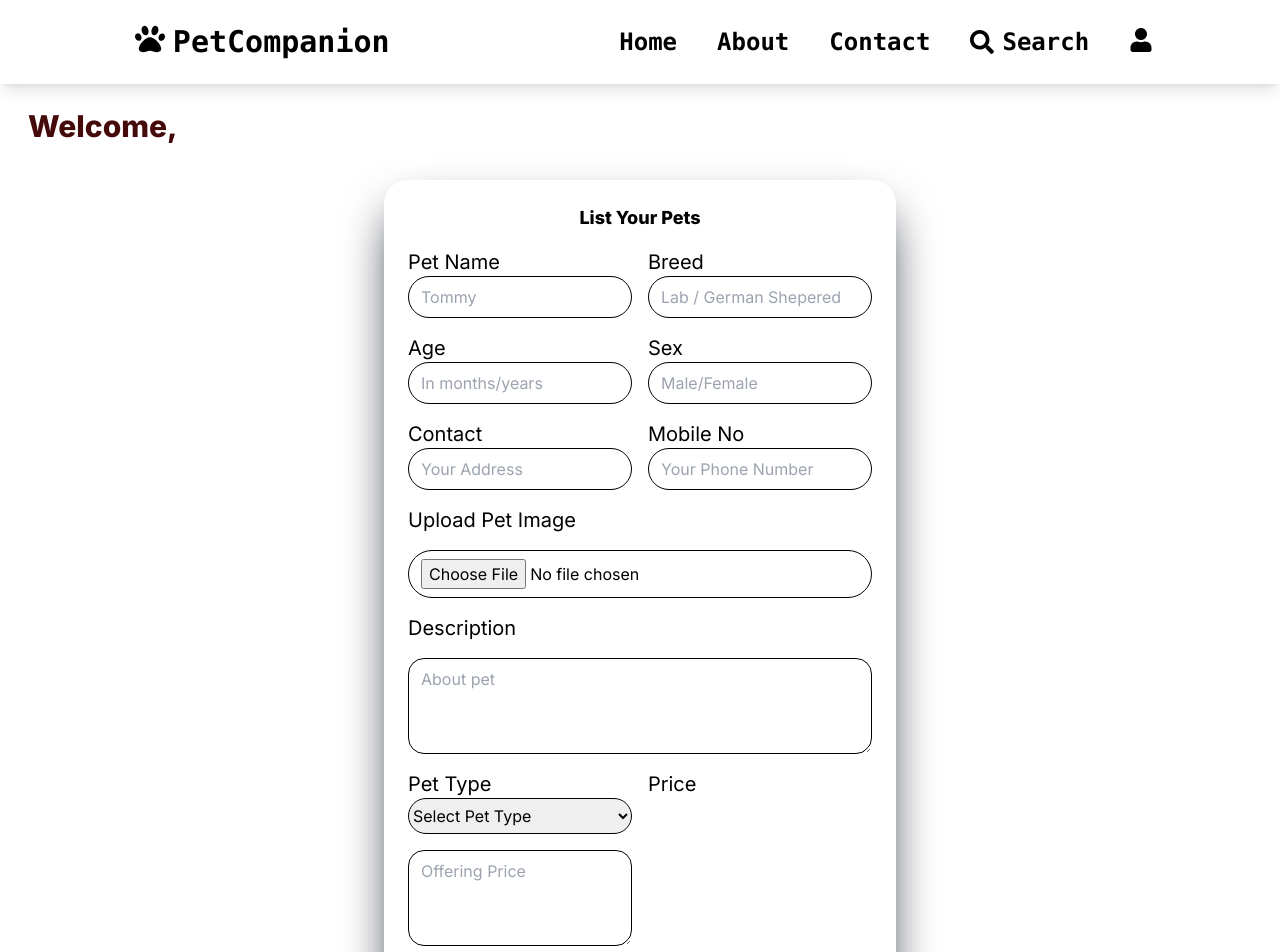
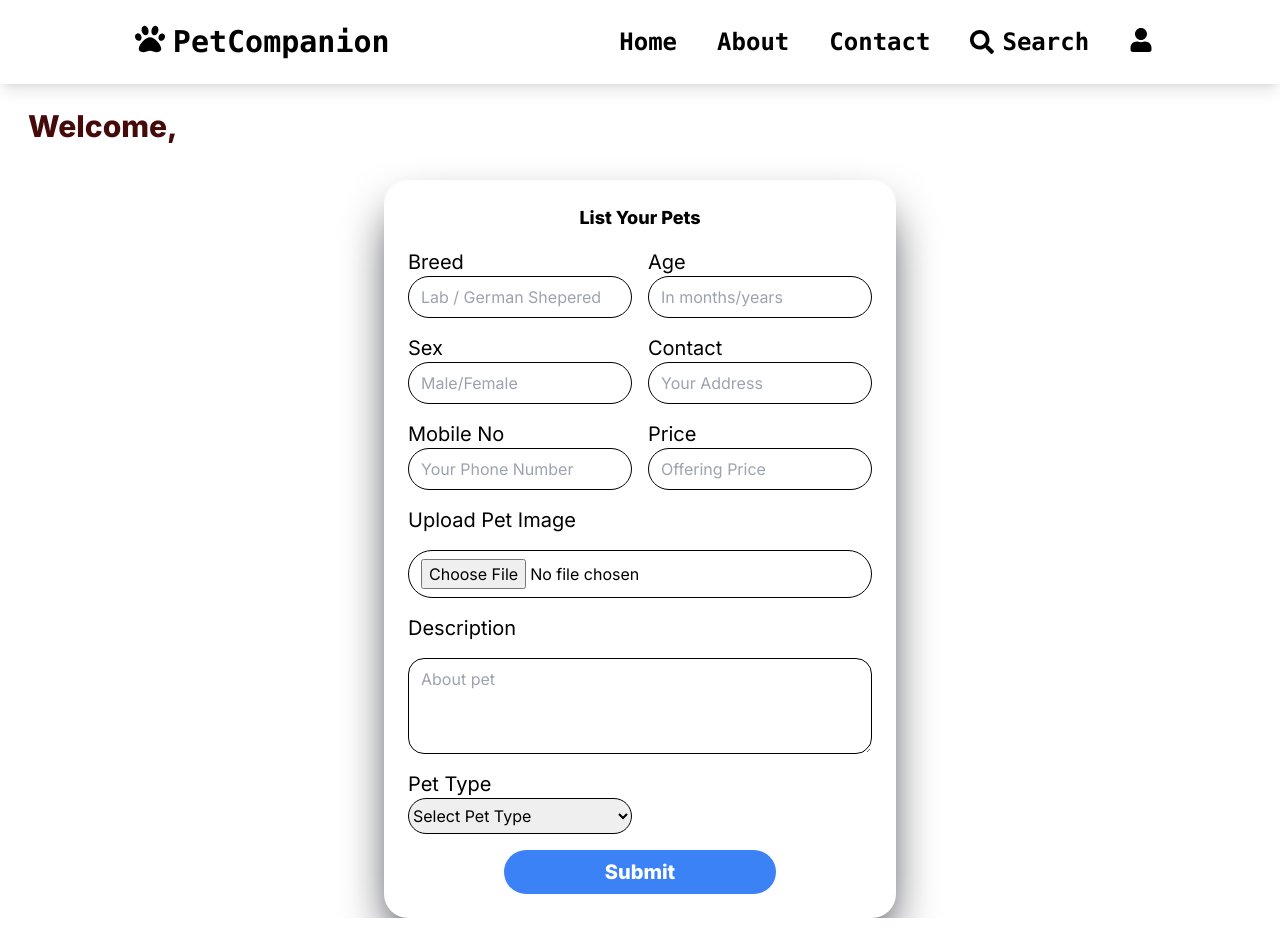
Before and after one commit to SanjayKumar-M/PetCompanion, a Next.js app: page /dashboard/seller in a window 1280 px wide. Shown: the top 952 px of the page. After the commit the page ends 918 px from the top, so only its background shows below. Built offline with nearby package versions, Linux system fonts and the light colour scheme; no server answers.

Commit message:
fixed schemas and connected to frontend

```diff
--- a/src/app/api/uploadPets/route.js
+++ b/src/app/api/uploadPets/route.js
@@ -4,9 +4,9 @@ import { NextResponse } from "next/server";
 
 export async function POST(request){
 
-    const {name,age,breed,sex,price,petImage,contact,mobile,description} = await request.json();
+    const {age,breed,sex,price,petImage,contact,mobile,description} = await request.json();
     await dbConnection();
-    await Pets.create({name,age,breed,sex,price,petImage,contact,mobile,description});
+    await Pets.create({age,breed,sex,price,petImage,contact,mobile,description});
     return NextResponse.json({"message":"Pets Details are Listed successfully"},{status:201})
 
 
--- a/src/app/dashboard/seller/page.jsx
+++ b/src/app/dashboard/seller/page.jsx
@@ -7,7 +7,7 @@ import { useState } from 'react';
 const Page = () => {
     const { data: session } = useSession();
     const [formData, setFormData] = useState({
-        name: '',
+
         breed: '',
         age: '',
         sex: '',
@@ -16,18 +16,13 @@ const Page = () => {
         petImage: null,
         description: '',
         petType: '',
-        price:''
+        price: ''
     });
 
     const handleFormSubmit = async (event) => {
 
         event.preventDefault();
 
-    // Check if name is provided
-    if (!formData.name) {
-        console.error('Please provide a name for the pet.');
-        return;  // Stop the submission if name is not provided
-    }
 
 
         try {
@@ -49,16 +44,7 @@ const Page = () => {
                     <p className='text-center mb-4 font-extrabold text-lg'>List Your Pets</p>
                     <form onSubmit={handleFormSubmit} method='post' className='flex flex-col space-y-4'>
                         <div className='grid grid-cols-2 gap-4'>
-                            <div>
-                                <label className='text-xl'>Pet Name</label>
-                                <input
-                                    type='text'
-                                    className='border border-black py-2 px-3 rounded-3xl w-full'
-                                    placeholder='Tommy'
-                                    value={formData.name}
-                                    onChange={(e) => setFormData({ ...formData, name: e.target.value })}
-                                />
-                            </div>
+
                             <div>
                                 <label className='text-xl'>Breed</label>
                                 <input
@@ -66,12 +52,9 @@ const Page = () => {
                                     className='border border-black py-2 px-3 rounded-3xl w-full'
                                     placeholder='Lab / German Shepered'
                                     value={formData.breed}
-                                    onChange={(e)=>setFormData({...formData,breed:e.target.value})}
+                                    onChange={(e) => setFormData({ ...formData, breed: e.target.value })}
                                 />
                             </div>
-                        </div>
-
-                        <div className='grid grid-cols-2 gap-4'>
                             <div>
                                 <label className='text-xl'>Age</label>
                                 <input
@@ -79,9 +62,13 @@ const Page = () => {
                                     className='border border-black py-2 px-3 rounded-3xl w-full'
                                     placeholder='In months/years'
                                     value={formData.age}
-                                    onChange={(e)=>setFormData({...formData,age:e.target.value})}
+                                    onChange={(e) => setFormData({ ...formData, age: e.target.value })}
                                 />
                             </div>
+                        </div>
+
+                        <div className='grid grid-cols-2 gap-4'>
+
                             <div>
                                 <label className='text-xl'>Sex</label>
                                 <input
@@ -89,12 +76,9 @@ const Page = () => {
                                     className='border border-black py-2 px-3 rounded-3xl w-full'
                                     placeholder='Male/Female'
                                     value={formData.sex}
-                                    onChange={(e)=>setFormData({...formData,sex:e.target.value})}
+                                    onChange={(e) => setFormData({ ...formData, sex: e.target.value })}
                                 />
                             </div>
-                        </div>
-
-                        <div className='grid grid-cols-2 gap-4'>
                             <div>
                                 <label className='text-xl'>Contact</label>
                                 <input
@@ -102,9 +86,13 @@ const Page = () => {
                                     className='border border-black py-2 px-3 rounded-3xl w-full'
                                     placeholder='Your Address'
                                     value={formData.contact}
-                                    onChange={(e)=>setFormData({...formData,contact:e.target.value})}
+                                    onChange={(e) => setFormData({ ...formData, contact: e.target.value })}
                                 />
                             </div>
+                        </div>
+
+                        <div className='grid grid-cols-2 gap-4'>
+
                             <div>
                                 <label className='text-xl'>Mobile No</label>
                                 <input
@@ -112,8 +100,19 @@ const Page = () => {
                                     className='border border-black py-2 px-3 rounded-3xl w-full'
                                     placeholder='Your Phone Number'
                                     value={formData.mobile}
-                                    onChange={(e)=>setFormData({...formData,mobile:e.target.value})}
+                                    onChange={(e) => setFormData({ ...formData, mobile: e.target.value })}
                                 />
+                            </div>
+                            <div>
+                                <label className='text-xl'>Price</label>
+                                <input
+                                    type='text'
+                                    className='border border-black py-2 px-3 rounded-3xl w-full'
+                                    placeholder='Offering Price'
+                                    value={formData.price}
+                                    onChange={(e) => setFormData({ ...formData, price: e.target.value })}
+                                />
+
                             </div>
                         </div>
 
@@ -123,7 +122,7 @@ const Page = () => {
                             className='border border-black py-2 px-3 rounded-3xl w-full'
                             placeholder='Your Address'
                             value={formData.petImage}
-                                    onChange={(e)=>setFormData({...formData,petImage:e.target.value})}
+                            onChange={(e) => setFormData({ ...formData, petImage: e.target.value })}
                         />
 
                         <label className='text-xl'>Description</label>
@@ -131,28 +130,21 @@ const Page = () => {
                             className='border border-black py-2 px-3 h-24 rounded-2xl w-full'
                             placeholder='About pet'
                             value={formData.description}
-                                    onChange={(e)=>setFormData({...formData,description:e.target.value})}
+                            onChange={(e) => setFormData({ ...formData, description: e.target.value })}
                         ></textarea>
 
                         <div className='grid grid-cols-2 gap-4'>
                             <div>
                                 <label className='text-xl'>Pet Type</label>
                                 <select className='border border-black h-9 rounded-full w-full'
-                                value={formData.petType}
-                                onChange={(e) => setFormData({ ...formData, petType: e.target.value })}>
+                                    value={formData.petType}
+                                    onChange={(e) => setFormData({ ...formData, petType: e.target.value })}>
                                     <option value='Select Pet Type'>Select Pet Type</option>
                                     <option value='cat'>Cat</option>
                                     <option value='dog'>Dog</option>
                                     <option value='bird'>Bird</option>
                                 </select>
                             </div>
-                            <label className='text-xl'>Price</label>
-                        <textarea
-                            className='border border-black py-2 px-3 h-24 rounded-2xl w-full'
-                            placeholder='Offering Price'
-                            value={formData.price}
-                                    onChange={(e)=>setFormData({...formData,price:e.target.value})}
-                        ></textarea>
 
 
                         </div>
--- a/src/models/sellPets.js
+++ b/src/models/sellPets.js
@@ -3,10 +3,7 @@ import mongoose, { Schema, models } from 'mongoose';
 const petTypes = ['Select Pet Type', 'cat', 'dog', 'bird'];
 
 const sellPetsSchema = new Schema({
-  name: {
-    type: String,
 
-  },
   breed: {
     type: String,
     required: true,
```
